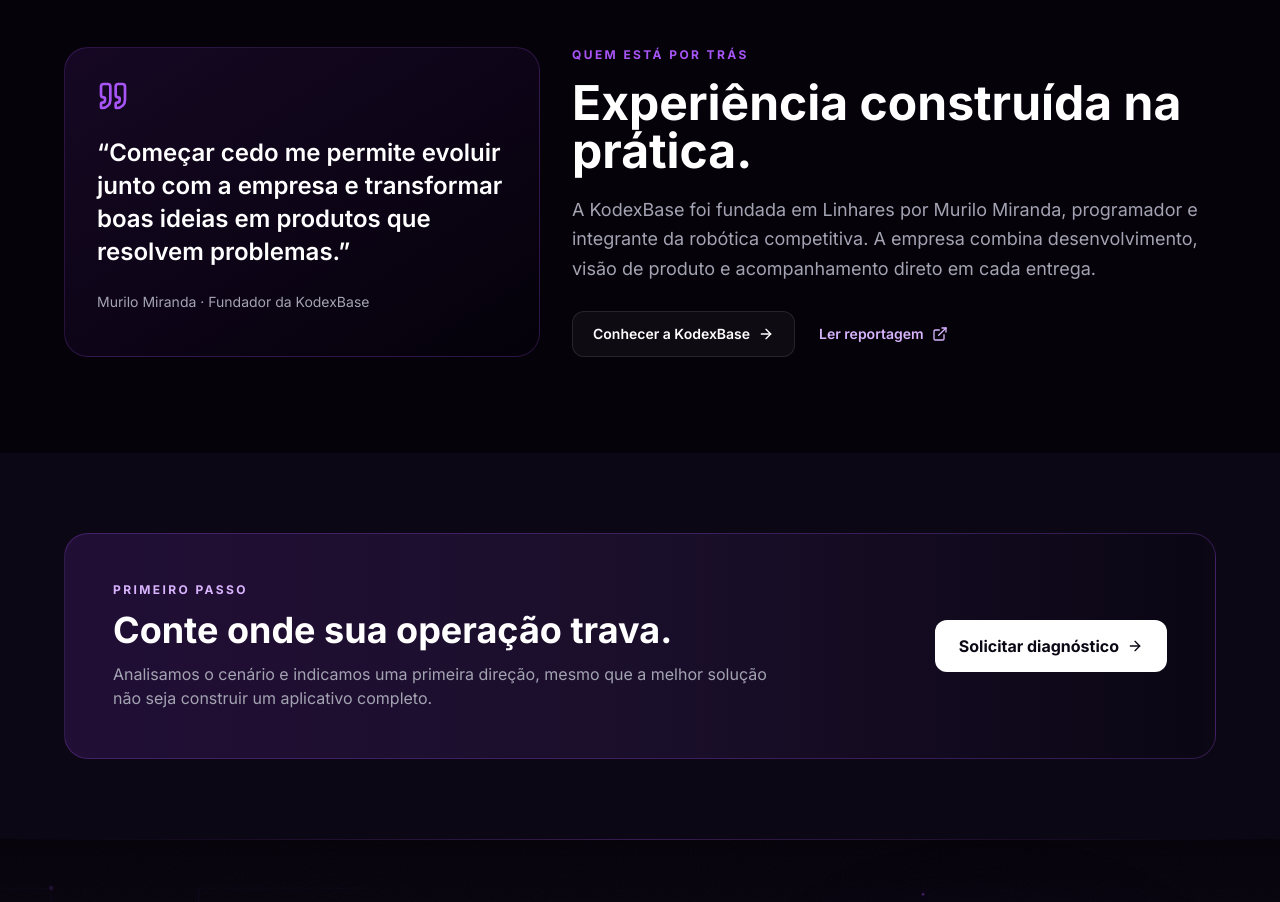
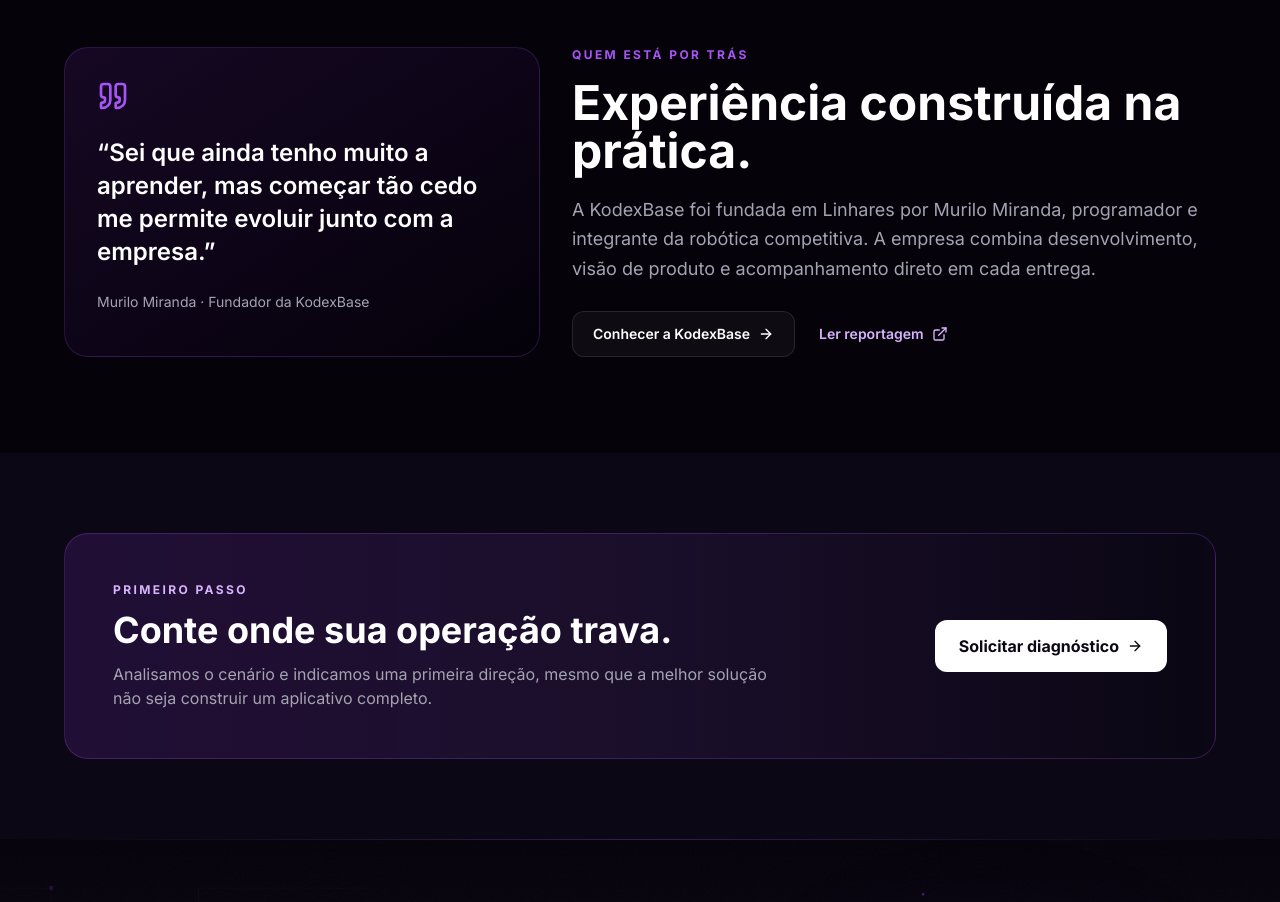
Before and after one commit to KodexBase/kodexbase-webiste, a Next.js app: page / in a window 1280 px wide. Shown: the part 2880-3782 px from the top of the page. Built offline with nearby package versions, Linux system fonts and the light colour scheme; no server answers.

Commit message:
align founder quote with published interview

```diff
--- a/app/components/HomeSections.tsx
+++ b/app/components/HomeSections.tsx
@@ -116,7 +116,7 @@
         <div className="mx-auto grid max-w-6xl gap-8 lg:grid-cols-[.85fr_1.15fr]">
           <div className="rounded-3xl border border-purple-accent/20 bg-gradient-to-br from-purple-brand/15 to-transparent p-8">
             <Quote className="h-8 w-8 text-purple-accent" />
-            <blockquote className="mt-6 text-2xl font-semibold leading-snug text-white">“Começar cedo me permite evoluir junto com a empresa e transformar boas ideias em produtos que resolvem problemas.”</blockquote>
+            <blockquote className="mt-6 text-2xl font-semibold leading-snug text-white">“Sei que ainda tenho muito a aprender, mas começar tão cedo me permite evoluir junto com a empresa.”</blockquote>
             <p className="mt-6 text-sm text-text-muted">Murilo Miranda · Fundador da KodexBase</p>
           </div>
           <div className="flex flex-col justify-center">
```
